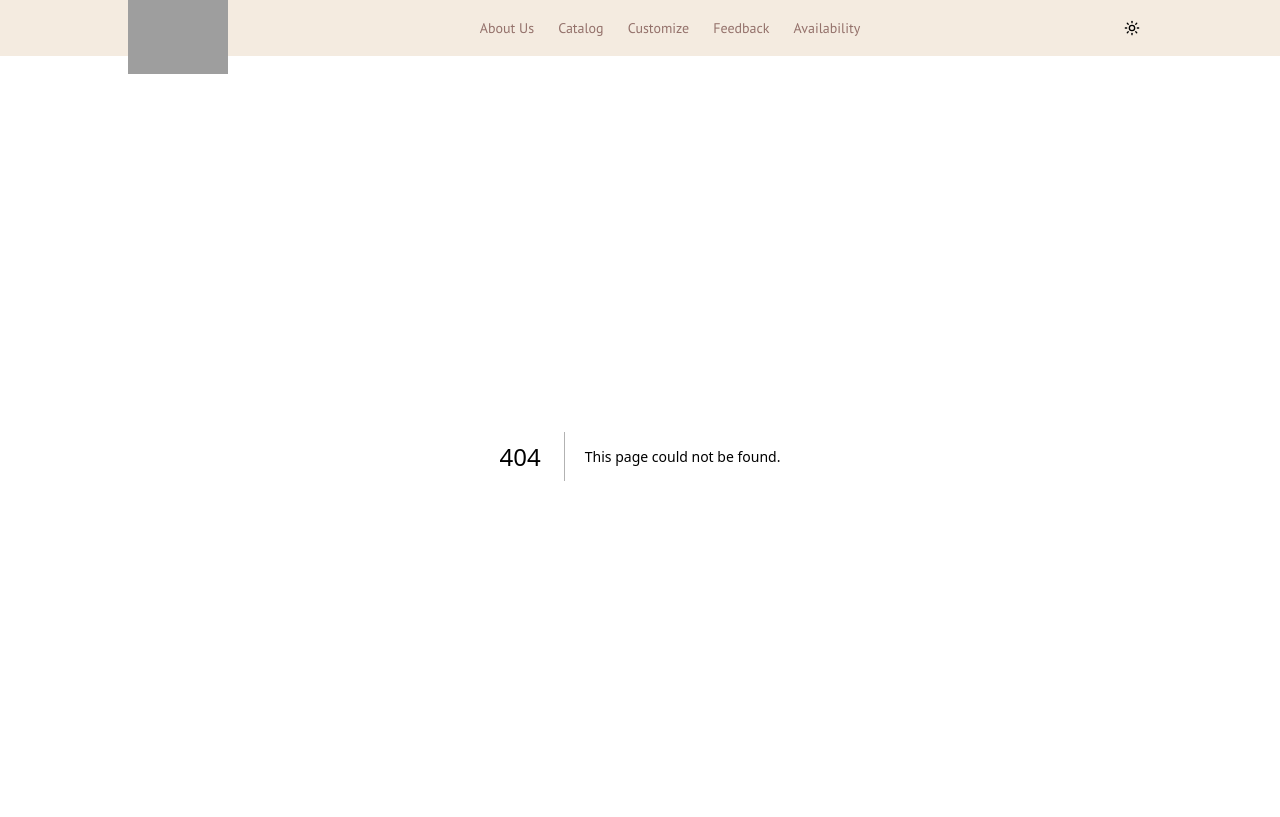
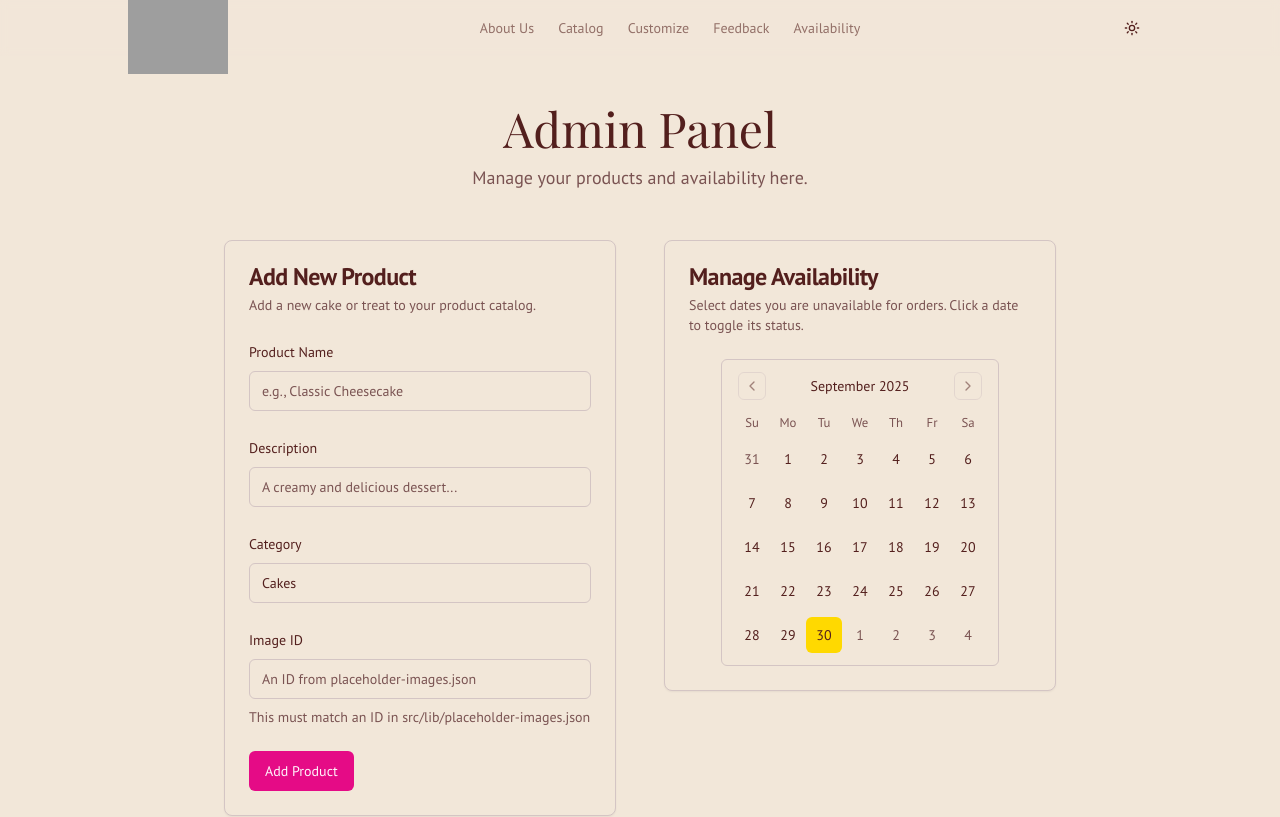
Before and after one commit to iampelaiahn/studio, a Next.js app: page /admin in a window 1280 px wide. Before the commit this address had no page. Shown: the top 817 px of the page. Built offline with nearby package versions, Linux system fonts and the light colour scheme; grey boxes are pictures that could not be loaded.

Commit message:
if the app icon is clicked 3 times consecutively it open the admin page

```diff
--- /dev/null
+++ b/src/app/admin/page.tsx
@@ -0,0 +1,228 @@
+
+'use client';
+
+import React, { useState, useEffect } from 'react';
+import { useForm } from 'react-hook-form';
+import { zodResolver } from '@hookform/resolvers/zod';
+import * as z from 'zod';
+import { Calendar as CalendarIcon, Loader2, Trash2 } from 'lucide-react';
+import { format } from 'date-fns';
+
+import { Button } from '@/components/ui/button';
+import { Calendar } from '@/components/ui/calendar';
+import {
+  Card,
+  CardContent,
+  CardDescription,
+  CardHeader,
+  CardTitle,
+} from '@/components/ui/card';
+import {
+  Form,
+  FormControl,
+  FormDescription,
+  FormField,
+  FormItem,
+  FormLabel,
+  FormMessage,
+} from '@/components/ui/form';
+import { Input } from '@/components/ui/input';
+import { useToast } from '@/hooks/use-toast';
+import { products as staticProducts } from '@/lib/data';
+import { busyDates as staticBusyDates } from '@/lib/busy-dates';
+
+const productSchema = z.object({
+  name: z.string().min(2, 'Product name must be at least 2 characters.'),
+  description: z
+    .string()
+    .min(10, 'Description must be at least 10 characters.'),
+  category: z.string().min(2, 'Category is required.'),
+  imageId: z.string().min(1, 'Image ID is required.'),
+});
+
+export default function AdminPage() {
+  const { toast } = useToast();
+  const [products, setProducts] = useState(staticProducts);
+  const [busyDates, setBusyDates] = useState<Date[]>(
+    staticBusyDates.map(d => new Date(d))
+  );
+
+  useEffect(() => {
+    const savedProducts = localStorage.getItem('customProducts');
+    if (savedProducts) {
+      setProducts(prev => [...prev, ...JSON.parse(savedProducts)]);
+    }
+    const savedBusyDates = localStorage.getItem('busyDates');
+    if (savedBusyDates) {
+      setBusyDates(JSON.parse(savedBusyDates).map((d: string) => new Date(d)));
+    }
+  }, []);
+
+  const form = useForm<z.infer<typeof productSchema>>({
+    resolver: zodResolver(productSchema),
+    defaultValues: {
+      name: '',
+      description: '',
+      category: 'Cakes',
+      imageId: '',
+    },
+  });
+
+  const onProductSubmit = (values: z.infer<typeof productSchema>) => {
+    const newProduct = { ...values, id: `prod-${Date.now()}` };
+    const updatedProducts = [...products, newProduct];
+    setProducts(updatedProducts);
+
+    const savedProducts = JSON.parse(
+      localStorage.getItem('customProducts') || '[]'
+    );
+    savedProducts.push(newProduct);
+    localStorage.setItem('customProducts', JSON.stringify(savedProducts));
+
+    toast({
+      title: 'Product Added!',
+      description: `${values.name} has been added to the catalog.`,
+    });
+    form.reset();
+  };
+
+  const handleDateSelect = (date: Date | undefined) => {
+    if (!date) return;
+
+    let updatedBusyDates;
+    if (busyDates.some(busyDate => busyDate.getTime() === date.getTime())) {
+      updatedBusyDates = busyDates.filter(
+        busyDate => busyDate.getTime() !== date.getTime()
+      );
+    } else {
+      updatedBusyDates = [...busyDates, date];
+    }
+    setBusyDates(updatedBusyDates);
+    localStorage.setItem(
+      'busyDates',
+      JSON.stringify(updatedBusyDates.map(d => format(d, 'yyyy-MM-dd')))
+    );
+    toast({
+      title: `Date ${
+        updatedBusyDates.length > busyDates.length ? 'blocked' : 'unblocked'
+      }`,
+      description: `${format(date, 'PPP')} is now ${
+        updatedBusyDates.length > busyDates.length
+          ? 'unavailable'
+          : 'available'
+      }.`,
+    });
+  };
+
+  return (
+    <div className="container mx-auto max-w-4xl py-12 px-4 sm:px-6 lg:px-8">
+      <header className="text-center mb-12">
+        <h1 className="text-4xl md:text-5xl font-headline">Admin Panel</h1>
+        <p className="mt-3 text-lg text-muted-foreground">
+          Manage your products and availability here.
+        </p>
+      </header>
+      <div className="grid md:grid-cols-2 gap-12">
+        <section>
+          <Card>
+            <CardHeader>
+              <CardTitle>Add New Product</CardTitle>
+              <CardDescription>
+                Add a new cake or treat to your product catalog.
+              </CardDescription>
+            </CardHeader>
+            <CardContent>
+              <Form {...form}>
+                <form
+                  onSubmit={form.handleSubmit(onProductSubmit)}
+                  className="space-y-6"
+                >
+                  <FormField
+                    control={form.control}
+                    name="name"
+                    render={({ field }) => (
+                      <FormItem>
+                        <FormLabel>Product Name</FormLabel>
+                        <FormControl>
+                          <Input placeholder="e.g., Classic Cheesecake" {...field} />
+                        </FormControl>
+                        <FormMessage />
+                      </FormItem>
+                    )}
+                  />
+                  <FormField
+                    control={form.control}
+                    name="description"
+                    render={({ field }) => (
+                      <FormItem>
+                        <FormLabel>Description</FormLabel>
+                        <FormControl>
+                          <Input placeholder="A creamy and delicious dessert..." {...field} />
+                        </FormControl>
+                        <FormMessage />
+                      </FormItem>
+                    )}
+                  />
+                  <FormField
+                    control={form.control}
+                    name="category"
+                    render={({ field }) => (
+                      <FormItem>
+                        <FormLabel>Category</FormLabel>
+                        <FormControl>
+                          <Input placeholder="e.g., Cakes" {...field} />
+                        </FormControl>
+                        <FormMessage />
+                      </FormItem>
+                    )}
+                  />
+                  <FormField
+                    control={form.control}
+                    name="imageId"
+                    render={({ field }) => (
+                      <FormItem>
+                        <FormLabel>Image ID</FormLabel>
+                        <FormControl>
+                          <Input placeholder="An ID from placeholder-images.json" {...field} />
+                        </FormControl>
+                        <FormDescription>
+                          This must match an ID in src/lib/placeholder-images.json
+                        </FormDescription>
+                        <FormMessage />
+                      </FormItem>
+                    )}
+                  />
+                  <Button type="submit">
+                    {form.formState.isSubmitting && (
+                      <Loader2 className="mr-2 h-4 w-4 animate-spin" />
+                    )}
+                    Add Product
+                  </Button>
+                </form>
+              </Form>
+            </CardContent>
+          </Card>
+        </section>
+        <section>
+          <Card>
+            <CardHeader>
+              <CardTitle>Manage Availability</CardTitle>
+              <CardDescription>
+                Select dates you are unavailable for orders. Click a date to
+                toggle its status.
+              </CardDescription>
+            </CardHeader>
+            <CardContent className="flex justify-center">
+              <Calendar
+                mode="multiple"
+                selected={busyDates}
+                onSelect={handleDateSelect as any}
+                className="rounded-md border"
+              />
+            </CardContent>
+          </Card>
+        </section>
+      </div>
+    </div>
+  );
+}
--- a/src/app/products/page.tsx
+++ b/src/app/products/page.tsx
@@ -1,8 +1,8 @@
 
 'use client';
 
-import React, { useState } from 'react';
-import { products } from "@/lib/data"
+import React, { useState, useEffect } from 'react';
+import { products as staticProducts } from "@/lib/data"
 import { PlaceHolderImages, ImagePlaceholder } from "@/lib/placeholder-images"
 import ProductGrid from "./_components/product-grid"
 import ProductCarousel from '@/app/shop/_components/product-carousel';
@@ -10,6 +10,15 @@ import { type ProductWithImage } from "@/lib/types";
 import ProductDetailModal from './_components/product-detail-modal';
 
 export default function ProductsPage() {
+    const [products, setProducts] = useState(staticProducts);
+
+    useEffect(() => {
+        const savedProducts = localStorage.getItem('customProducts');
+        if (savedProducts) {
+            setProducts(prev => [...prev, ...JSON.parse(savedProducts)]);
+        }
+    }, []);
+
     const productsWithImages: ProductWithImage[] = products.map(product => {
         const image = PlaceHolderImages.find((img: ImagePlaceholder) => img.id === product.imageId)
         return { ...product, imageUrl: image?.imageUrl, imageHint: image?.imageHint }
--- a/src/components/layout/availability-modal.tsx
+++ b/src/components/layout/availability-modal.tsx
@@ -1,7 +1,7 @@
 
 "use client";
 
-import React, { useState } from 'react';
+import React, { useState, useEffect } from 'react';
 import { useRouter } from 'next/navigation';
 import { Dialog, DialogContent, DialogHeader, DialogTitle, DialogClose } from '@/components/ui/dialog';
 import { Button } from '@/components/ui/button';
@@ -13,7 +13,7 @@ import { cn } from '@/lib/utils';
 import { RadioGroup, RadioGroupItem } from '@/components/ui/radio-group';
 import { ScrollArea } from '../ui/scroll-area';
 import { useOrder } from '@/context/order-context';
-import { busyDates as busyDatesList } from '@/lib/busy-dates';
+import { busyDates as staticBusyDates } from '@/lib/busy-dates';
 
 type AvailabilityModalProps = {
   isOpen: boolean;
@@ -32,8 +32,6 @@ const availableTimes = [
     { time: "06:15 PM", available: false },
 ];
 
-const busyDates = busyDatesList.map(dateStr => new Date(dateStr));
-
 export default function AvailabilityModal({ isOpen, onOpenChange }: AvailabilityModalProps) {
     const { setCustomerDetails, setBookingDate } = useOrder();
     const [selectedDate, setSelectedDate] = useState(new Date());
@@ -43,6 +41,14 @@ export default function AvailabilityModal({ isOpen, onOpenChange }: Availability
     const [fullName, setFullName] = useState('');
     const [email, setEmail] = useState('');
     const router = useRouter();
+    const [busyDates, setBusyDates] = useState(staticBusyDates.map(d => new Date(d)));
+
+    useEffect(() => {
+        const savedBusyDates = localStorage.getItem('busyDates');
+        if (savedBusyDates) {
+            setBusyDates(JSON.parse(savedBusyDates).map((d: string) => new Date(d)));
+        }
+    }, [isOpen]);
 
     const dates = Array.from({ length: 7 }).map((_, i) => addDays(currentDate, i));
 
@@ -58,7 +64,7 @@ export default function AvailabilityModal({ isOpen, onOpenChange }: Availability
         setCustomerDetails({ name: fullName, email });
         setBookingDate(selectedDate);
         if (orderType === 'shop-now') {
-            router.push('/shop');
+            router.push('/products');
         } else {
             router.push('/custom-order');
         }
@@ -136,7 +142,7 @@ export default function AvailabilityModal({ isOpen, onOpenChange }: Availability
                     <RadioGroup defaultValue="shop-now" onValueChange={setOrderType}>
                         <div className="flex items-center space-x-2">
                             <RadioGroupItem value="shop-now" id="shop-now" />
-                            <Label htmlFor="shop-now">Shop Now</Label>
+                            <Label htmlFor="shop-now">Browse Catalog</Label>
                         </div>
                         <div className="flex items-center space-x-2">
                             <RadioGroupItem value="custom-cake" id="custom-cake" />
--- a/src/components/layout/header.tsx
+++ b/src/components/layout/header.tsx
@@ -2,7 +2,7 @@
 'use client';
 
 import Link from 'next/link';
-import { usePathname } from 'next/navigation';
+import { usePathname, useRouter } from 'next/navigation';
 import { Menu } from 'lucide-react';
 import React from 'react';
 import Image from 'next/image';
@@ -23,6 +23,25 @@ import AvailabilityModal from './availability-modal';
 export default function Header() {
   const pathname = usePathname();
   const [availabilityOpen, setAvailabilityOpen] = React.useState(false);
+  const [clickCount, setClickCount] = React.useState(0);
+  const router = useRouter();
+
+  React.useEffect(() => {
+    if (clickCount === 3) {
+      router.push('/admin');
+      setClickCount(0);
+    }
+
+    const timer = setTimeout(() => {
+      setClickCount(0);
+    }, 1000); // Reset after 1 second
+
+    return () => clearTimeout(timer);
+  }, [clickCount, router]);
+
+  const handleLogoClick = () => {
+    setClickCount(prevCount => prevCount + 1);
+  };
 
   const renderNavLinks = (isMobile = false) => {
     return navLinks.map(link => {
@@ -59,9 +78,11 @@ export default function Header() {
     <>
       <header className="sticky top-0 z-50 bg-background/80 backdrop-blur-sm">
         <div className="container flex h-14 items-center justify-between lg:px-24 xl:px-32">
-          <Link href="/" className="relative z-10 -mt-2">
-            <Image src="https://i.imgur.com/iwxnVR1.png" alt="Rue's Delectables Logo" width={100} height={100} className="h-[100px] w-[100px]" />
-          </Link>
+          <div onClick={handleLogoClick} className="relative z-10 -mt-2 cursor-pointer">
+            <Link href="/" tabIndex={-1} aria-hidden>
+              <Image src="https://i.imgur.com/iwxnVR1.png" alt="Rue's Delectables Logo" width={100} height={100} className="h-[100px] w-[100px]" />
+            </Link>
+          </div>
 
           <nav className="hidden lg:flex items-center gap-6 text-sm">
             {renderNavLinks()}
@@ -81,7 +102,7 @@ export default function Header() {
                   <SheetHeader>
                     <SheetTitle className="sr-only">Mobile Menu</SheetTitle>
                   </SheetHeader>
-                  <nav className="flex flex-col items-start gap-6 mt-8">
+                  <nav className="flex flex-col items-start gap-8 mt-8">
                     {renderNavLinks(true)}
                   </nav>
                 </SheetContent>
```
